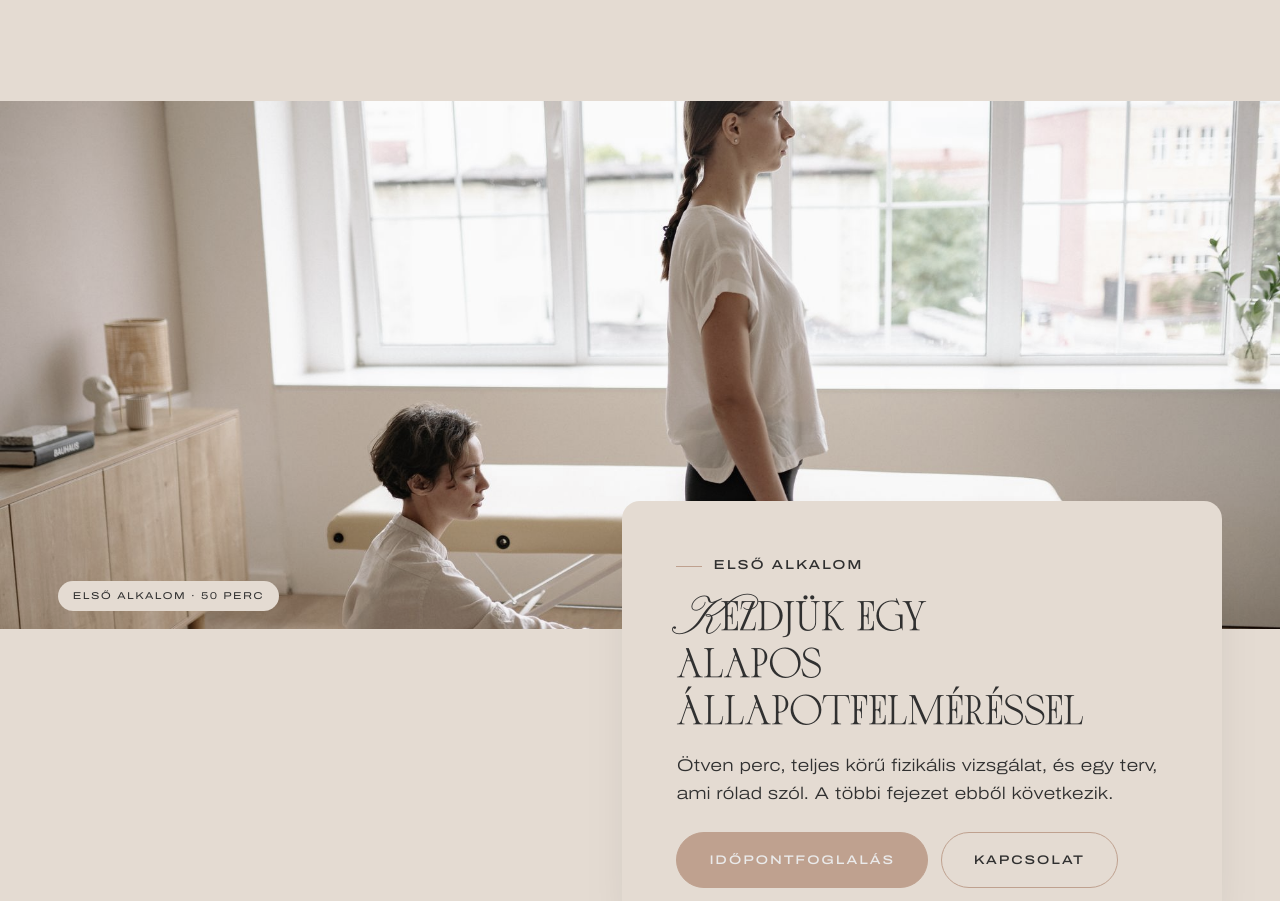
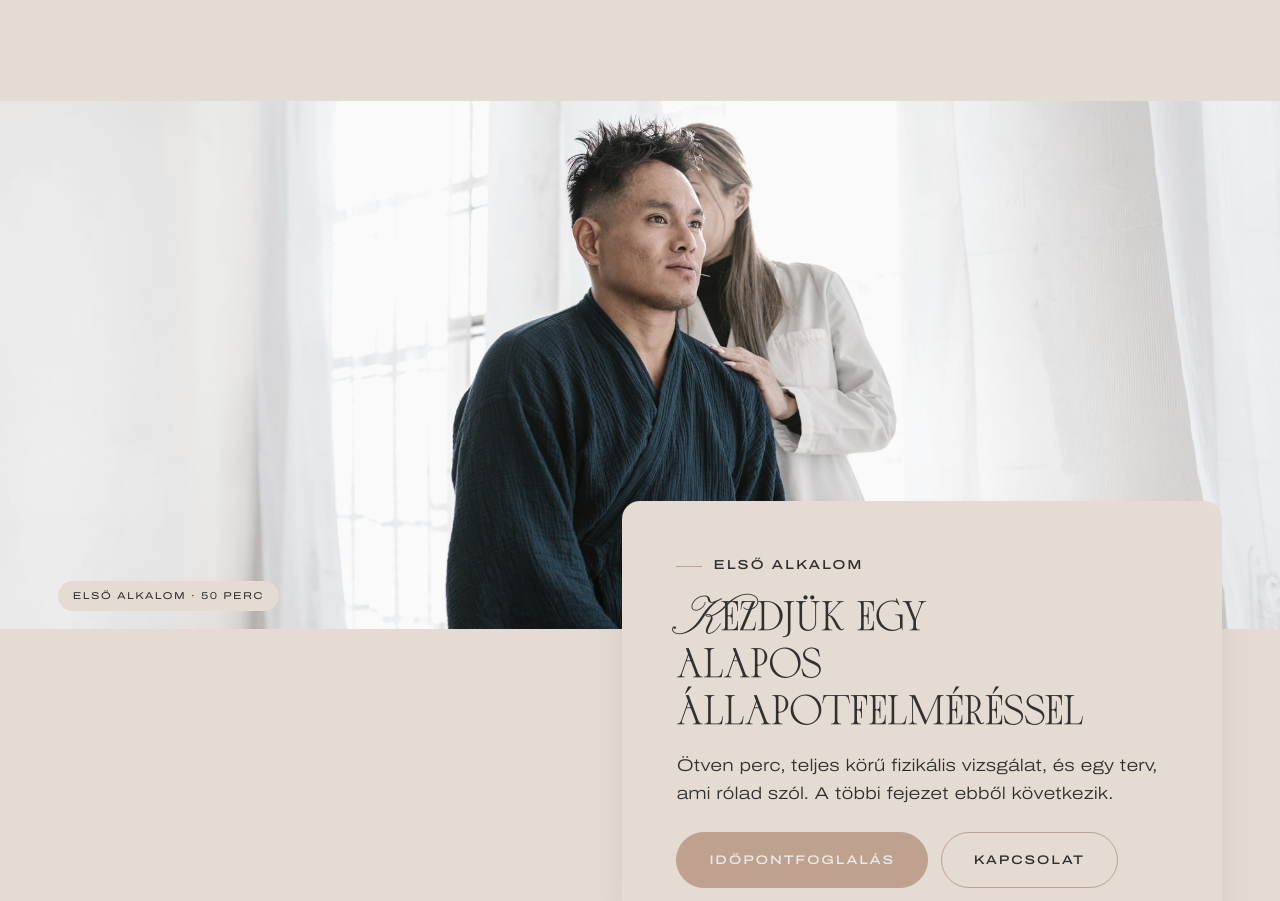
Before and after one commit to marozsandavid05-cmd/f360-legujabb, a website: page index.html in a window 1280 px wide. Shown: the part 4569-5470 px from the top of the page. Drawn offline with Linux system fonts and the light colour scheme.

Commit message:
Képcsere (10-07, David jóváhagyásával): Első alkalom kép másik fotózásból (Pexels 8313219, a régi 5793651 a gyógytorna-borító sorozatából volt), új borító a hasizom-szétnyílás (4534632, gyengéd híd-gyakorlat matracon), a szülés utáni sport (15742738, babakocsis futás, a babakocsi márkafelirata retusálva), a nyakfájás (5125240, világos otthoni jelenet) és az izomláz cikkhez (7298669, napfényes kültéri kép, térdét markoló sportoló); a régi allapotfelmeres-5793651.jpg törölve; push nincs

```diff
--- a/index.html
+++ b/index.html
@@ -271,7 +271,7 @@
 <!-- ============ 7 · ZÁRÁS: teljes széles fotó, ráúszó krém panel (nincs réteg a fotón) ============ -->
 <section class="finale" aria-label="Időpontfoglalás">
   <figure class="finale__media">
-    <img src="media/pexels/allapotfelmeres-5793651.jpg" alt="Gyógytornász és vendég beszélget a kezelőágy mellett az első alkalom elején" loading="lazy" width="2000" height="1333">
+    <img src="media/pexels/elso-alkalom-8313219.jpg" alt="Gyógytornász a kezelőágyon ülő vendég vállát és tartását méri fel az első alkalom elején" loading="lazy" width="2000" height="1333">
     <figcaption>Első alkalom · 50 perc</figcaption>
   </figure>
   <div class="finale__wrap">
```
Also changed, not shown: media/blog/10-jel-hogy-nem-egyszeru-izomlaz.jpg, media/blog/amit-erdemes-tudni-a-nyakfajasrol.jpg, media/blog/hasizom-szetnyilas-szules-utan.jpg, media/blog/szules-utani-visszateres-a-sportba-1-resz.jpg, media/pexels/allapotfelmeres-5793651.jpg (deleted), media/pexels/elso-alkalom-8313219.jpg (added).
